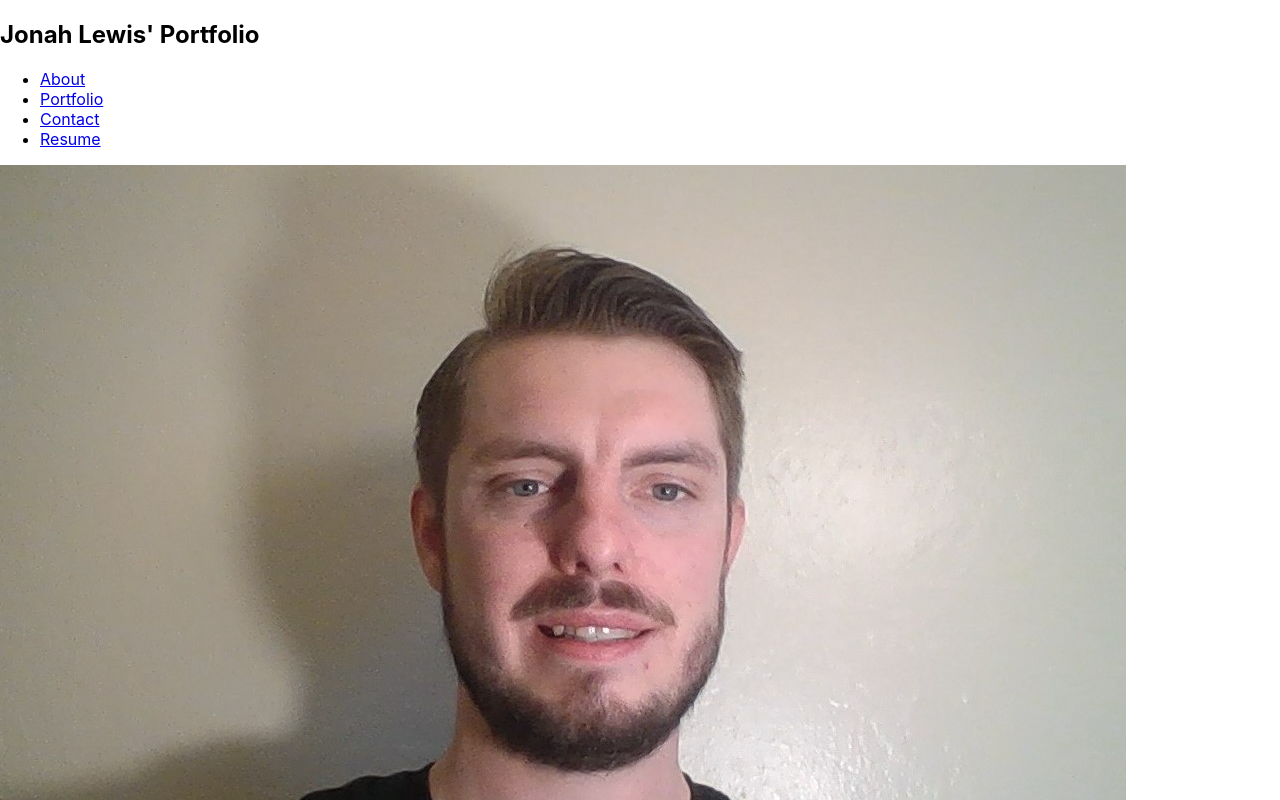
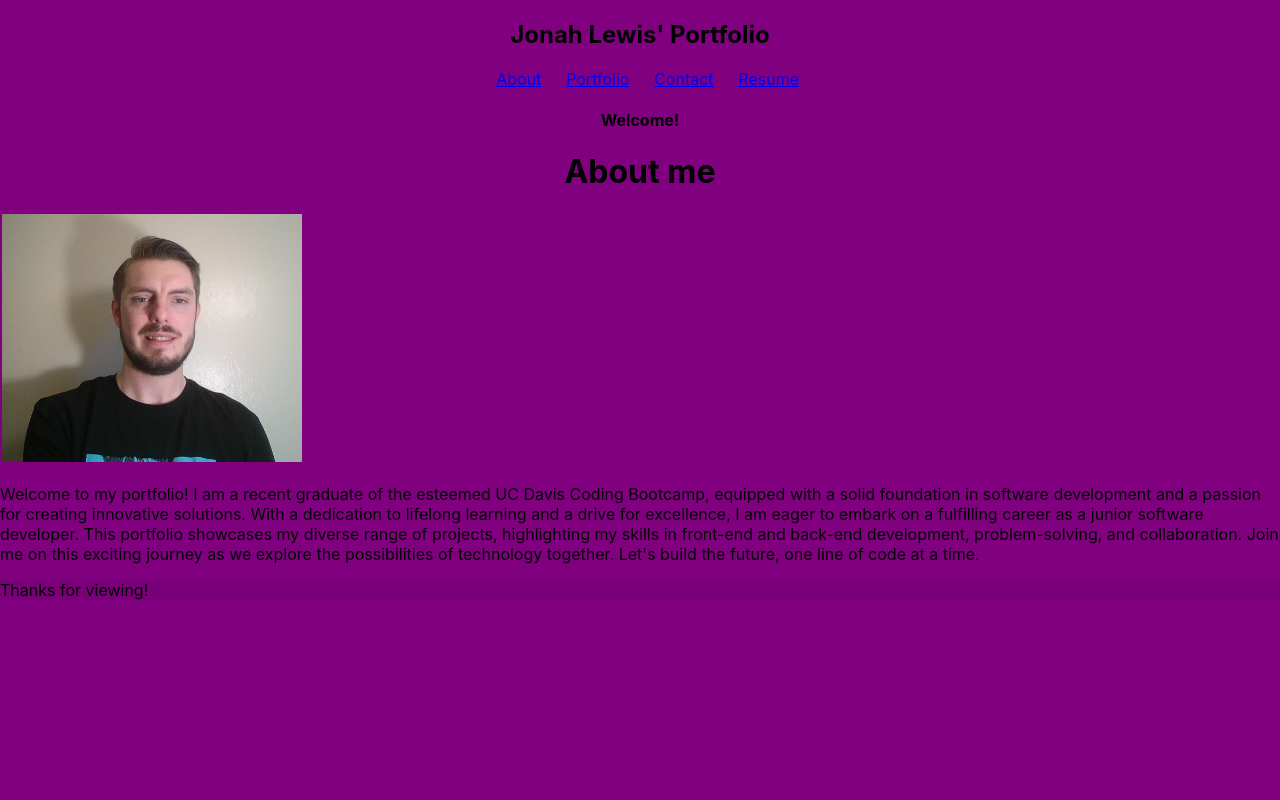
Before and after one commit to jonahscottlewis/react-portfolio, a React (Create React App) app: page / in a window 1280 px wide. Shown: the top 800 px of the page. Built offline with nearby package versions, Linux system fonts and the light colour scheme.

Commit message:
added some styling

```diff
--- a/src/App.css
+++ b/src/App.css
@@ -1,38 +1,46 @@
-.App {
+body {
+  background-color: purple;
+}
+
+h1{
   text-align: center;
 }
 
-.App-logo {
-  height: 40vmin;
-  pointer-events: none;
+h4{
+  text-align: center;
 }
 
-@media (prefers-reduced-motion: no-preference) {
-  .App-logo {
-    animation: App-logo-spin infinite 20s linear;
-  }
+.nav-div{
+  text-align: center;
 }
 
-.App-header {
-  background-color: #282c34;
-  min-height: 100vh;
-  display: flex;
-  flex-direction: column;
-  align-items: center;
-  justify-content: center;
-  font-size: calc(10px + 2vmin);
-  color: white;
+.nav-item {
+  color: whitesmoke;
+  display: inline;
+  padding-right: 2%;
+
 }
 
-.App-link {
-  color: #61dafb;
+.cover-photo {
+  align-items: center;
+  width: 300px;
+  height: 100%;
+  max-width: calc(100% - 20px);
+  padding: 2px 2px
 }
 
-@keyframes App-logo-spin {
-  from {
-    transform: rotate(0deg);
-  }
-  to {
-    transform: rotate(360deg);
-  }
+.project-photo{
+  align-items: center;
+  width: 300px;
+  height: 100%;
+  max-width: calc(100% - 20px);
+  padding: 2px 2px
 }
+
+.about-me-card{
+align-items: center;
+}
+
+.resume{
+  text-align: center;
+}
--- a/src/components/About.js
+++ b/src/components/About.js
@@ -1,14 +1,41 @@
 import React from "react";
+import Jonah from "../images/portfolio cover photo.jpg"
+
 
 const About = () => {
   return (
 
-    <div class="about-me card">
-      <h1 class="h1">About me</h1>
+    <div className="about-me-card">
+      <h1>About me</h1>
+      { <img className="cover-photo"
+      src={ Jonah }></img>}
       <p>Welcome to my portfolio! I am a recent graduate of the esteemed UC Davis Coding Bootcamp, equipped with a solid foundation in software development and a passion for creating innovative solutions. With a dedication to lifelong learning and a drive for excellence, I am eager to embark on a fulfilling career as a junior software developer. This portfolio showcases my diverse range of projects, highlighting my skills in front-end and back-end development, problem-solving, and collaboration. Join me on this exciting journey as we explore the possibilities of technology together. Let's build the future, one line of code at a time.</p>
     </div>
 
   );
 }
 
+
+// import React from "react";
+// import {
+//   MDBCard,
+//   MDBCardBody,
+//   MDBCardText,
+//   MDBCardImage
+// } from 'mdb-react-ui-kit';
+
+
+// const About = () => {
+//   return (
+//     <MDBCard>
+//       <MDBCardImage src={ Jonah } />
+//       <MDBCardBody>
+//         <MDBCardText>
+//         Welcome to my portfolio! I am a recent graduate of the esteemed UC Davis Coding Bootcamp, equipped with a solid foundation in software development and a passion for creating innovative solutions. With a dedication to lifelong learning and a drive for excellence, I am eager to embark on a fulfilling career as a junior software developer. This portfolio showcases my diverse range of projects, highlighting my skills in front-end and back-end development, problem-solving, and collaboration. Join me on this exciting journey as we explore the possibilities of technology together. Let's build the future, one line of code at a time.
+//         </MDBCardText>
+//       </MDBCardBody>
+//     </MDBCard>
+//   );
+// }
+
 export default About;
--- a/src/components/Header.js
+++ b/src/components/Header.js
@@ -1,6 +1,5 @@
 import React from "react";
 import Navigation from "../components/Navigation";
-import coverPhoto from "../images/portfolio cover photo.jpg"
 
 function Header(props) {
 	const { currentTab, handleTabChange } = props;
@@ -22,10 +21,10 @@ function Header(props) {
 		</section>
 		<section>
 		  <div>
-			{ <img
-			src={ coverPhoto }
-			/>}
-			<h4>Have a look aorund!</h4>
+			{/* { <img
+			src={ coverPhoto } */}
+
+			<h4>Welcome!</h4>
 		  </div>
 		</section>
 	  </div>
--- a/src/components/Navigation.js
+++ b/src/components/Navigation.js
@@ -3,7 +3,7 @@ import { capitalizeFirstLetter } from '../utils/helpers';
 
 // Here we are using object destructuring assignment to pluck off our variables from the props object
 // We assign them to their own variable names
-function Nav(props) {
+const Navigation = (props) => {
   const {
     currentTab,
     handleTabChange,
@@ -17,9 +17,9 @@ function Nav(props) {
 
   return (
 
-
+    <div className="nav-div" >
     <nav>
-    <ul className="nav nav-tabs">
+    <ul>
       <li className="nav-item">
           <a
             href="#about"
@@ -62,8 +62,65 @@ function Nav(props) {
         </li>
     </ul>
     </nav>
-
+    </div>
   );
 }
 
-export default Nav;
+export default Navigation;
+
+// import React, { useState } from 'react';
+// import {
+//   MDBNavbar,
+//   MDBContainer,
+//   MDBIcon,
+//   MDBNavbarNav,
+//   MDBNavbarItem,
+//   MDBNavbarLink,
+//   MDBNavbarToggler,
+//   MDBNavbarBrand,
+//   MDBCollapse
+// } from 'mdb-react-ui-kit';
+
+// export default function Navigation() {
+//   const [showNavColor, setShowNavColor] = useState(false);
+
+//   return (
+//     <>
+//       <MDBNavbar expand='lg' dark bgColor='primary'>
+//         <MDBContainer fluid>
+//           <MDBNavbarBrand href='#'>Navbar</MDBNavbarBrand>
+//           {/* <MDBNavbarToggler
+//             type='button'
+//             data-target='#navbarColor02'
+//             aria-controls='navbarColor02'
+//             aria-expanded='false'
+//             aria-label='Toggle navigation'
+//             onClick={() => setShowNavColor(!showNavColor)}
+//           > */}
+//             <MDBIcon icon='bars' fas />
+//           {/* </MDBNavbarToggler> */}
+//           <MDBCollapse show={showNavColor} navbar>
+//             <MDBNavbarNav className='me-auto mb-2 mb-lg-0'>
+//               <MDBNavbarItem className='active'>
+//                 <MDBNavbarLink aria-current='page' href='#'>
+//                   Home
+//                 </MDBNavbarLink>
+//               </MDBNavbarItem>
+//               <MDBNavbarItem>
+//                 <MDBNavbarLink href='#'>Features</MDBNavbarLink>
+//               </MDBNavbarItem>
+//               <MDBNavbarItem>
+//                 <MDBNavbarLink href='#'>Pricing</MDBNavbarLink>
+//               </MDBNavbarItem>
+//               <MDBNavbarItem>
+//                 <MDBNavbarLink href='#'>About</MDBNavbarLink>
+//               </MDBNavbarItem>
+//             </MDBNavbarNav>
+//           </MDBCollapse>
+//         </MDBContainer>
+//       </MDBNavbar>
+
+
+//     </>
+//   );
+// }
--- a/src/components/Project.js
+++ b/src/components/Project.js
@@ -1,4 +1,15 @@
 import React from 'react';
+
+/*
+<div>
+
+<div>
+
+*/
+
+
+
+
 import {
     MDBContainer,
     MDBRow,
@@ -23,7 +34,7 @@ const Project = () => {
             <MDBRow className="row-cols-1 row-cols-md-3 g-3 pt-2">
                 <MDBCol>
                     <MDBCard className="h-100">
-                        <MDBCardImage className="img-thumbnail" position="top" src={notedImg} />
+                        <MDBCardImage className="img-thumbnail project-photo" position="top" src={notedImg} />
                         <MDBCardBody>
                         <MDBCardTitle>Noted</MDBCardTitle>
                         <MDBCardText>
@@ -38,7 +49,7 @@ const Project = () => {
                 </MDBCol>
                 <MDBCol>
                     <MDBCard className="h-100">
-                        <MDBCardImage className="img-thumbnail" position="top" src={homeImg} />
+                        <MDBCardImage className="img-thumbnail project-photo" position="top" src={homeImg} />
                         <MDBCardBody>
                         <MDBCardTitle>Home</MDBCardTitle>
                         <MDBCardText>
@@ -53,7 +64,7 @@ const Project = () => {
                 </MDBCol>
                 <MDBCol>
                     <MDBCard className="h-100">
-                        <MDBCardImage className="img-thumbnail" position="top" src={weatherImg} />
+                        <MDBCardImage className="img-thumbnail project-photo" position="top" src={weatherImg} />
                         <MDBCardBody>
                         <MDBCardTitle>Weather Dashboard</MDBCardTitle>
                         <MDBCardText>
--- a/src/components/Resume.js
+++ b/src/components/Resume.js
@@ -1,8 +1,8 @@
 export default function Resume() {
     return (
 
-      <div class="about-me card">
-        <h1 class="h1">About me</h1>
+      <div class="resume">
+        <h1 class="h1">My Resume</h1>
         <p>       JONAH LEWIS
             <br></br>
 Fair Oaks, CA | jonahslewis96@gmail.com | (916) 308-9237
```
Also changed, not shown: package.json (+7 -7 lines), src/App.js (+11 -0 lines).
